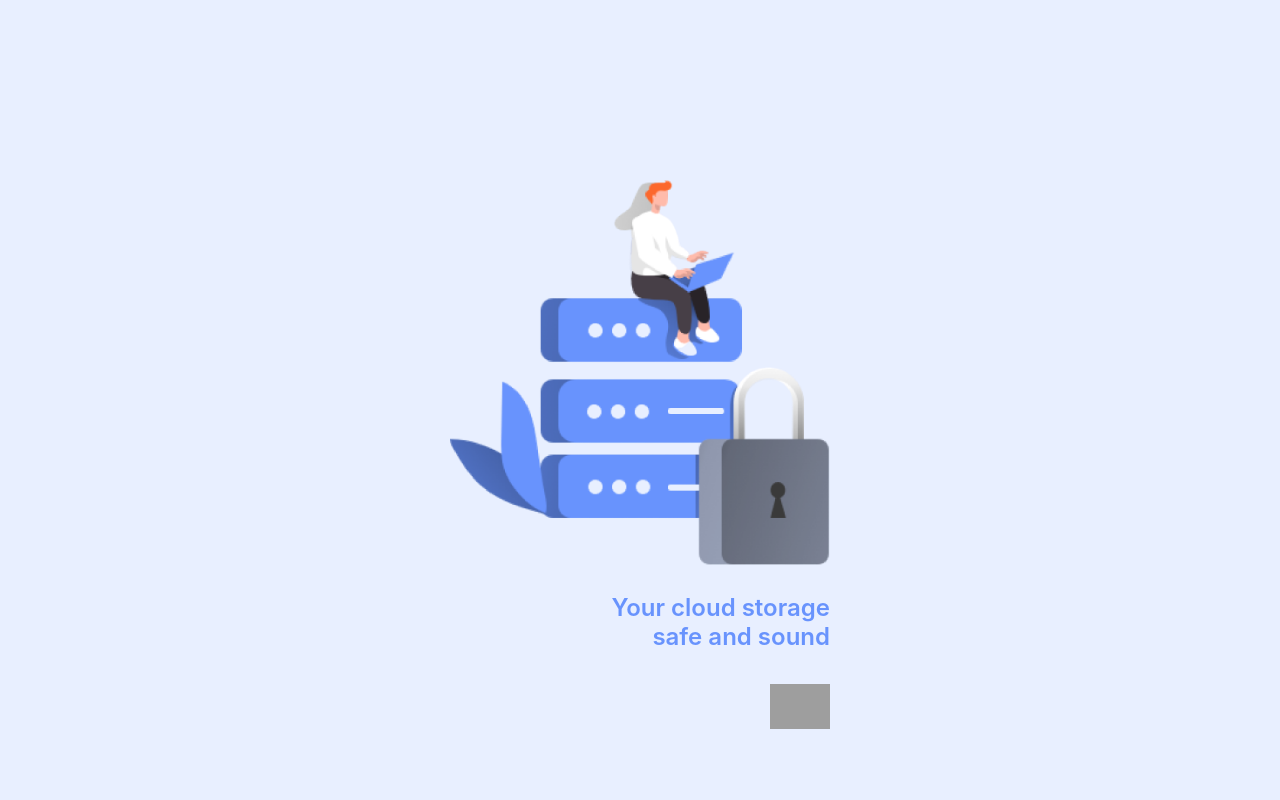
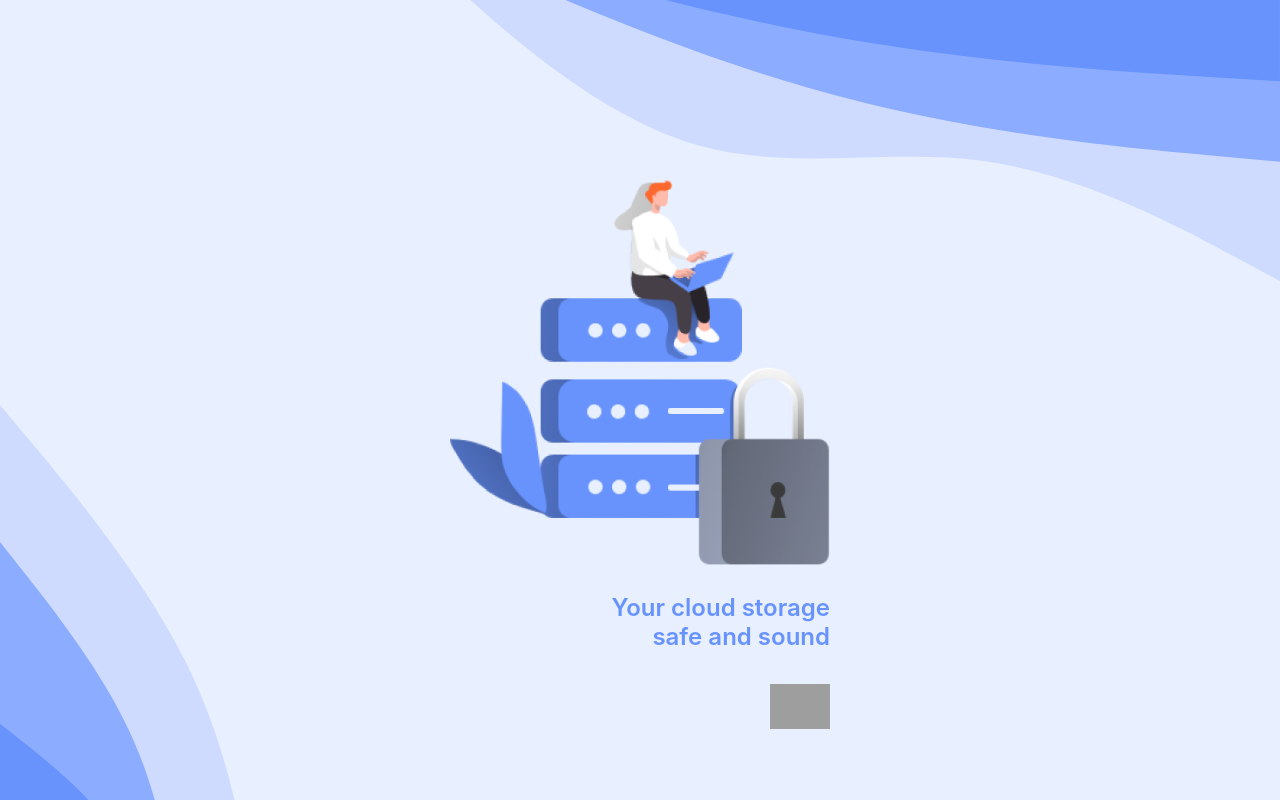
Before and after one commit to 28JayG/pro-test, a React (Create React App) app: page / in a window 1280 px wide. Built offline with nearby package versions, Linux system fonts and the light colour scheme; grey boxes are pictures that could not be loaded.

Commit message:
adds: top wave, bottom wave on boardgin

```diff
--- a/src/components/common/file/file.styles.scss
+++ b/src/components/common/file/file.styles.scss
@@ -7,7 +7,7 @@
   display: flex;
   align-items: center;
   justify-content: flex-start;
-  margin-bottom: 15px;
+  margin-bottom: 30px;
 
   .ft-details {
     display: flex;
--- /dev/null
+++ b/src/components/waves/on-bording/wave-bottom/wave-bottom.component.jsx
@@ -0,0 +1,24 @@
+import './wave-bottom.styles.scss';
+
+const WaveBottom = () => {
+  return (
+    <div className='wb-container'>
+      <svg viewBox='0 0 379 756' fill='none' xmlns='http://www.w3.org/2000/svg'>
+        <path
+          d='M0 0L52.6389 63C105.278 126 210.556 252 273.722 378C336.889 504 357.944 630 368.472 693L379 756L0 756L0 693C0 630 0 504 0 378C0 252 0 126 0 63L0 0Z'
+          fill='#CEDBFF'
+        />
+        <path
+          d='M0 203L36.5278 249.083C73.0556 295.167 146.111 387.333 189.944 479.5C233.778 571.667 248.389 663.833 255.694 709.917L263 756H0L0 709.917C0 663.833 0 571.667 0 479.5C0 387.333 0 295.167 0 249.083L0 203Z'
+          fill='#8BACFF'
+        />
+        <path
+          d='M0 472L30 495.667C60 519.333 120 566.667 156 614C192 661.333 204 708.667 210 732.333L216 756H0L0 732.333C0 708.667 0 661.333 0 614C0 566.667 0 519.333 0 495.667L0 472Z'
+          fill='#6893FD'
+        />
+      </svg>
+    </div>
+  );
+};
+
+export default WaveBottom;
--- /dev/null
+++ b/src/components/waves/on-bording/wave-bottom/wave-bottom.styles.scss
@@ -0,0 +1,16 @@
+.wb-container {
+  position: fixed;
+  left: 0;
+  bottom: 0;
+  width: 40%;
+
+  @media screen and (min-width: 768px) {
+    width: 30%;
+    bottom: -120px;
+    right: -120px;
+  }
+
+  @media screen and (min-width: 1024px) {
+    width: 20%;
+  }
+}
--- /dev/null
+++ b/src/components/waves/on-bording/wave-top/wave-top.component.jsx
@@ -0,0 +1,28 @@
+import './wave-top.styles.scss';
+
+const WaveTop = () => {
+  return (
+    <div className='wt-container'>
+      <svg
+        viewBox='0 0 1201 484'
+        fill='none'
+        xmlns='http://www.w3.org/2000/svg'
+      >
+        <path
+          d='M1 0L68 62.7407C134 125.481 268 250.963 401 295.778C534 340.593 668 304.741 801 322.667C934 340.593 1068 412.296 1134 448.148L1201 484V0H1134C1068 0 934 0 801 0C668 0 534 0 401 0C268 0 134 0 68 0H1Z'
+          fill='#CEDBFF'
+        />
+        <path
+          d='M1 0L101 45C201 90 401 180 601 234C801 288 1001 306 1101 315L1201 324V0H1101C1001 0 801 0 601 0C401 0 201 0 101 0H1Z'
+          fill='#8BACFF'
+        />
+        <path
+          d='M0.919983 0L100.92 30C200.92 60 400.92 120 600.92 156C800.92 192 1000.92 204 1100.92 210L1200.92 216V0H1100.92C1000.92 0 800.92 0 600.92 0C400.92 0 200.92 0 100.92 0H0.919983Z'
+          fill='#6893FD'
+        />
+      </svg>
+    </div>
+  );
+};
+
+export default WaveTop;
--- /dev/null
+++ b/src/components/waves/on-bording/wave-top/wave-top.styles.scss
@@ -0,0 +1,21 @@
+.wt-container {
+  position: fixed;
+  right: 0;
+  top: 0;
+  width: 100%;
+  height: 100px;
+
+  @media screen and (min-width: 768px) {
+    width: 80%;
+    top: -50px;
+  }
+
+  @media screen and (min-width: 1024px) {
+    width: 70%;
+    top: -50px;
+  }
+
+  @media screen and (min-width: 1280px) {
+    top: -80px;
+  }
+}
--- a/src/pages/local-storage/local-storage.component.jsx
+++ b/src/pages/local-storage/local-storage.component.jsx
@@ -9,6 +9,8 @@ import File from '../../components/common/file/file.component'
 import './local-storage.styles.scss';
 
 const LocalStorage = ({ user }) => {
+  if(!user) return <div/>
+
   const { files } = user;
 
   return (
--- a/src/pages/onboarding/onboarding.component.jsx
+++ b/src/pages/onboarding/onboarding.component.jsx
@@ -7,12 +7,17 @@ import {
   ONBOARDING_TEXT_LINE_2,
 } from '../../constants/strings';
 
+import { Link } from 'react-router-dom';
+import WaveTop from '../../components/waves/on-bording/wave-top/wave-top.component';
+
 import './onboarding.styles.scss';
-import { Link } from 'react-router-dom';
+import WaveBottom from '../../components/waves/on-bording/wave-bottom/wave-bottom.component';
 
 const OnBoarding = () => {
   return (
     <section className='ob-section'>
+      <WaveTop />
+
       <div className='ob-col'>
         <div className='ob-img'>
           <img src={illustration} alt='' />
@@ -22,12 +27,13 @@ const OnBoarding = () => {
           <br />
           {ONBOARDING_TEXT_LINE_2}
         </h4>
-        <Link to= '/my-cloud'>
+        <Link to='/my-cloud'>
           <div className='ob-go'>
             <img src={go_button} alt='' />
           </div>
         </Link>
       </div>
+      <WaveBottom />
     </section>
   );
 };
--- a/src/pages/onboarding/onboarding.styles.scss
+++ b/src/pages/onboarding/onboarding.styles.scss
@@ -8,6 +8,24 @@ $button_width: 60px;
   height: 100vh;
   background-color: rgba($color: $dark_blue, $alpha: 0.15);
   padding: 25px;
+
+  .ob-waves-top {
+    position: absolute;
+    width: 100vw;
+    max-width: 100%;
+    overflow-x: hidden;
+    top: 0;
+    left: 0;
+    right: 0;
+  }
+
+  .ob-waves-bottom {
+    position: absolute;
+    width: 30vw;
+    overflow-x: hidden;
+    bottom: 0;
+    left: 0;
+  }
 
   .ob-col {
     display: flex;
```
Also changed, not shown: src/styles/wave.styles.js (added, +54 -0 lines).
